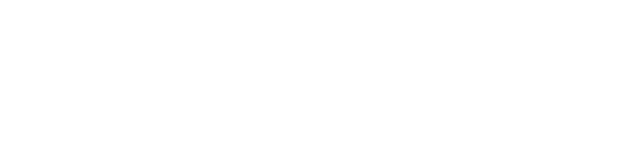
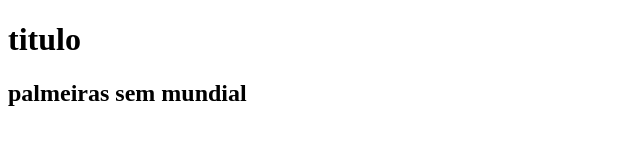
Before and after one commit to michel-lp1/testeAnd, a plain HTML site: page index.html in a window 1280 px wide. Shown: the whole page, without its empty margins (0-640 px from the left). Drawn offline with Linux system fonts and the light colour scheme.

Commit message:
subindo para stage

```diff
--- a/index.html
+++ b/index.html
@@ -7,6 +7,7 @@
     <title>Document</title>
 </head>
 <body>
-
+    <h1>titulo</h1>
+    <h2>palmeiras sem mundial</h2>
 </body>
 </html>
```
